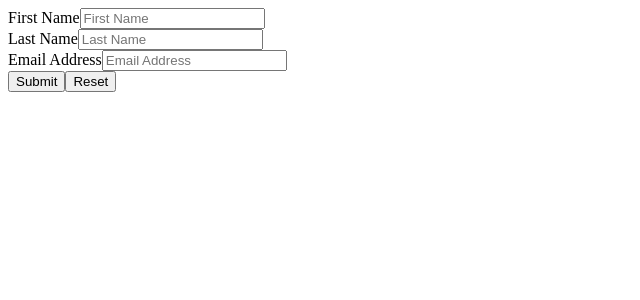
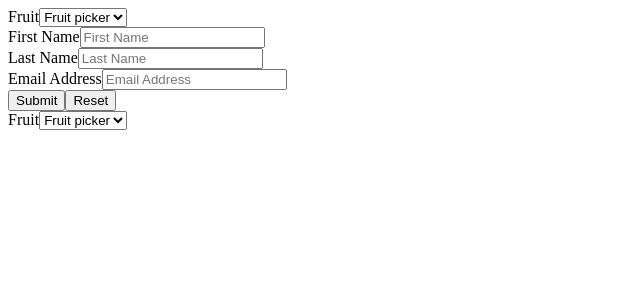
Before and after one commit to Yashwithajuegostudio/React-hook-form, a Next.js app: page / in a window 1280 px wide. Shown: the top 300 px of the page, without its empty margins (0-640 px from the left). Built offline with nearby package versions, Linux system fonts and the light colour scheme.

Commit message:
FEAT: Form custom component can be implemented

```diff
--- /dev/null
+++ b/src/components/Button.tsx
@@ -0,0 +1,10 @@
+import { FC } from "react";
+
+const Button: FC<any> = ({ type, name, text }) => {
+  return (
+    <button type={type} name={name}>
+      {text}
+    </button>
+  );
+};
+export default Button;
--- /dev/null
+++ b/src/components/DropDown.tsx
@@ -0,0 +1,33 @@
+import { useState } from "react";
+
+const DropDown: React.FC<any> = ({
+  options,
+  label,
+  disabled = false,
+  name,
+  register,
+  rules,
+}) => {
+  return (
+    <>
+      <label>{label}</label>
+      <select {...(register && register(name, rules))}>
+        <option value="">{name}</option>
+        {options.map((option: any, index: number) => (
+          <option key={index} disabled={disabled}>
+            {option.label}
+          </option>
+        ))}
+      </select>
+    </>
+  );
+};
+export default DropDown;
+{
+  /* {errors && errors[name]?.type === "required" && (
+        <span>{errors[name]?.message}</span>
+      )}
+      {errors && errors[name]?.type === "minLength" && (
+        <span>{errors[name]?.message}</span>
+      )} */
+}
--- /dev/null
+++ b/src/components/Form.tsx
@@ -0,0 +1,27 @@
+import React, { FC } from "react";
+import { useForm } from "react-hook-form";
+import { RegistrationFormFields } from "../pages";
+const Form: FC<any> = ({ children }) => {
+  const {
+    register,
+    handleSubmit,
+    reset,
+    formState: { errors },
+  } = useForm<RegistrationFormFields>();
+
+  const onSubmit = handleSubmit((data) => {
+    console.log("submited", data);
+    reset();
+  });
+  return (
+    <form onSubmit={onSubmit}>
+      {children?.map((element: any) => {
+        return {
+          ...element,
+          props: { ...element.props, register, errors },
+        };
+      })}
+    </form>
+  );
+};
+export default Form;
--- a/src/components/formErrorMeaasge.tsx
+++ b/src/components/formErrorMeaasge.tsx
@@ -4,7 +4,5 @@ export type FormErrorMessageProps = {
   children?: any;
 };
 
-const FormErrorMessage: FC<FormErrorMessageProps> = ({ children }) => (
-  <p>{children}</p>
-);
+const FormErrorMessage: FC<any> = ({ children }) => <p>{children}</p>;
 export default FormErrorMessage;
--- a/src/pages/index.tsx
+++ b/src/pages/index.tsx
@@ -1,5 +1,7 @@
 import React, { FC } from "react";
-import { useForm } from "react-hook-form";
+import Button from "../components/Button";
+import DropDown from "../components/DropDown";
+import Form from "../components/Form";
 import FormInput from "../components/formInput";
 
 export type RegistrationFormFields = {
@@ -14,58 +16,57 @@ export const emailPattern = {
 };
 
 const RegistrationForm: FC<any> = () => {
-  const {
-    register,
-    handleSubmit,
-    reset,
-    formState: { errors },
-  } = useForm<RegistrationFormFields>();
-
-  const onSubmit = handleSubmit((data) => {
-    console.log("submitting...", data);
-    reset();
-  });
+  const options = [
+    {
+      value: "Apple 1",
+      label: "Apple l1",
+    },
+    {
+      value: "Apple 2",
+      label: "Apple 22",
+    },
+    {
+      value: "Apple 3",
+      label: "Apple 33",
+    },
+  ];
 
   return (
-    <form onSubmit={onSubmit}>
+    <>
+      <Form>
+        <DropDown name="Fruit picker" label="Fruit" options={options} />
         <FormInput
           id="firstName"
           type="text"
           name="firstName"
           label="First Name"
           placeholder="First Name"
-        register={register}
           rules={{ required: "enter your first name." }}
-        errors={errors}
         />
-
         <FormInput
           id="lastName"
           type="text"
           name="lastName"
           label="Last Name"
           placeholder="Last Name"
-        register={register}
           rules={{ required: "enter your last name." }}
-        errors={errors}
         />
-
         <FormInput
           id="email"
           type="email"
           name="email"
           label="Email Address"
           placeholder="Email Address"
-        register={register}
           rules={{
             required: "enter your email address.",
             pattern: emailPattern,
           }}
-        errors={errors}
         />
-      <button type="submit">Submit</button>
+        <Button type="submit" name="submit" text="Submit" />
         <button type="reset">Reset</button>
-    </form>
+      </Form>
+      <DropDown name="Fruit picker" label="Fruit" options={options} />
+    </>
   );
 };
 export default RegistrationForm;
```
Also changed, not shown: src/components/formInput.tsx (+12 -1 lines). Lines whose indentation alone changed are shown as unchanged.
